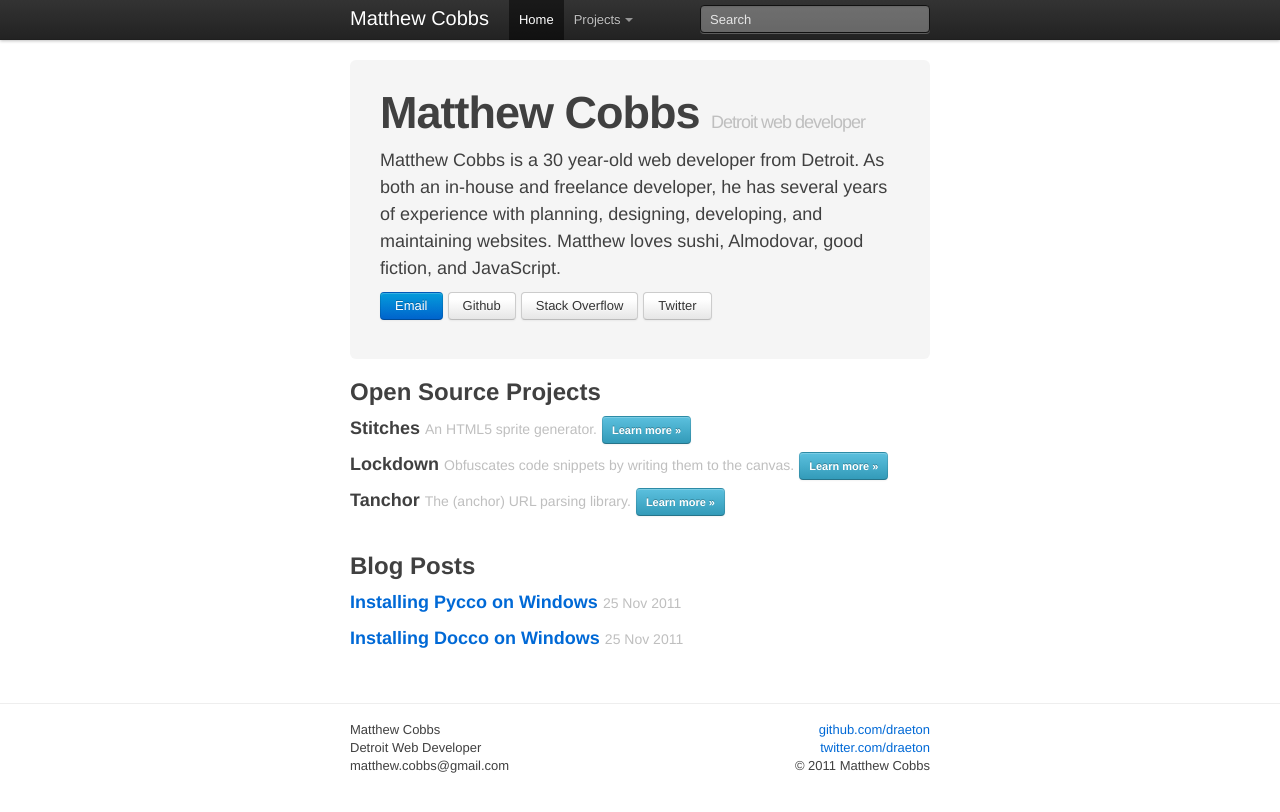
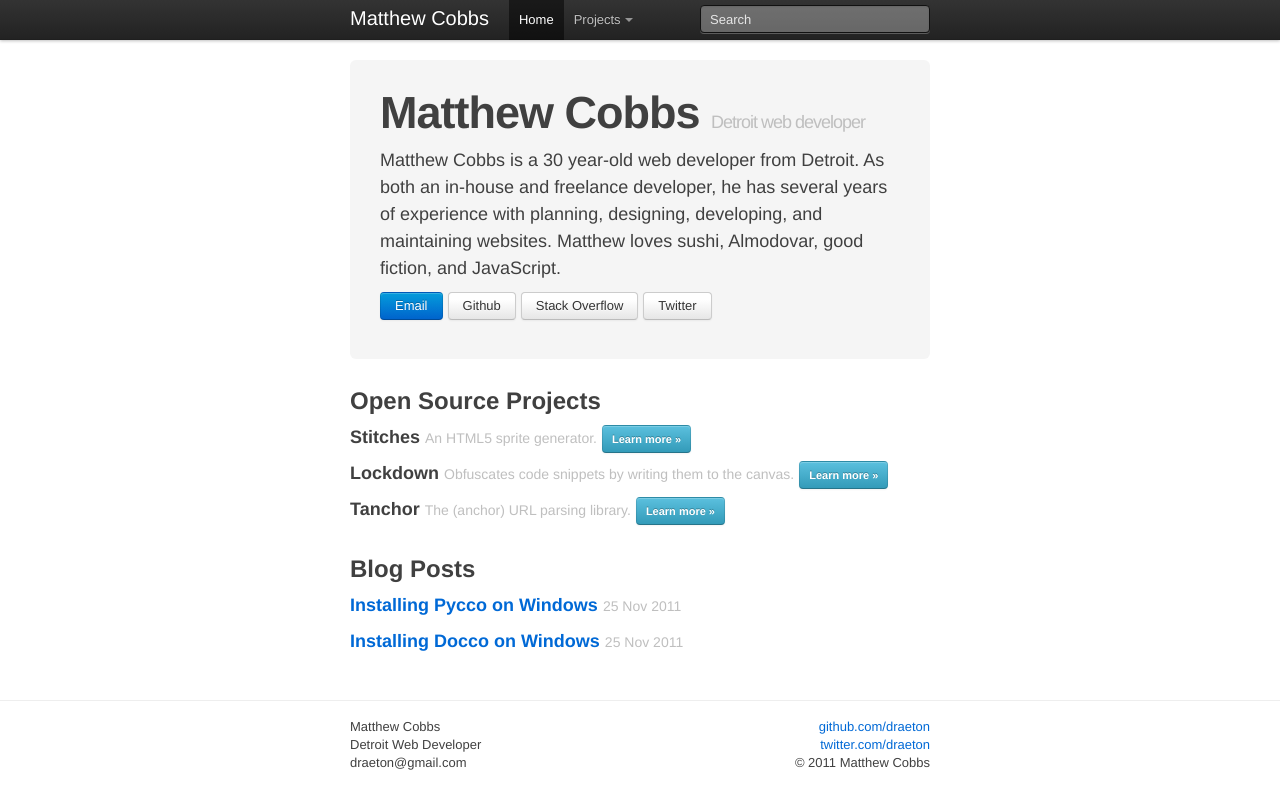
Before and after one commit to draeton/draeton.github.com, a Jekyll site: the page built from index.html, in a window 1280 px wide. Shown: the top 812 px of the page. Built offline with Jekyll 4.4.1, drawn with Linux system fonts in a browser that asks for light colours; nearby versions of some CDN libraries; Markdown is read by kramdown in place of the engine named in the settings.

Commit message:
trying a different page structure

```diff
--- a/_layouts/default.html
+++ b/_layouts/default.html
@@ -70,7 +70,7 @@
                     <p>
                         Matthew Cobbs<br />
                         Detroit Web Developer<br />
-                        matthew.cobbs@gmail.com
+                        draeton@gmail.com
                     </p>
                 </div>
                 <div class="pull-right text-right">
--- a/css/draeton.css
+++ b/css/draeton.css
@@ -4,7 +4,7 @@
 
 .hero-unit {
     padding: 30px;
-    margin-bottom: 15px;
+    margin-bottom: 24px;
 }
 .hero-unit h1 {
     font-size: 45px;
@@ -17,5 +17,5 @@
 
 #osprojects,
 #blogposts {
-    margin-bottom: 30px;
+    margin-bottom: 24px;
 }
```
